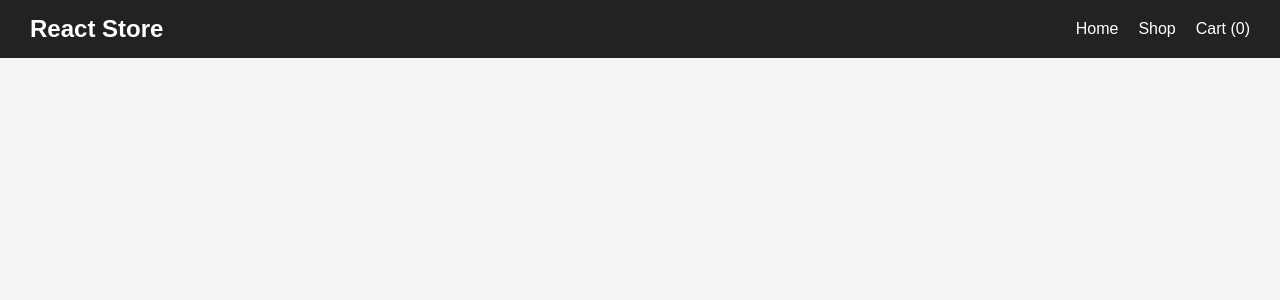
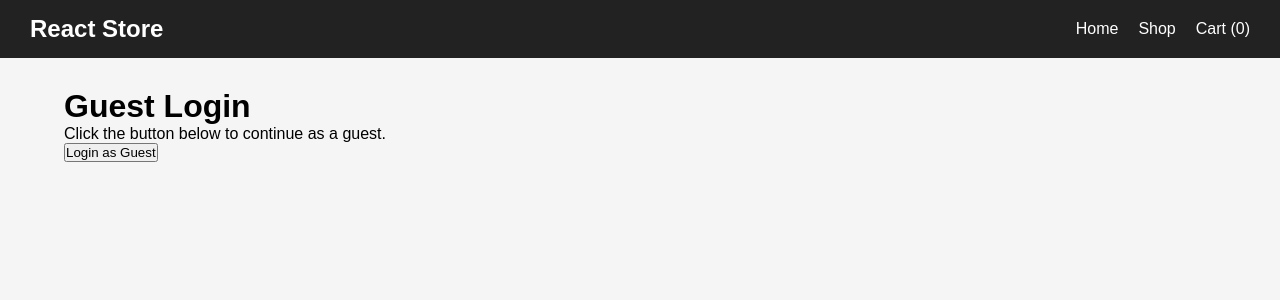
Before and after one commit to abhi19-code/ecommerce-spa, a React (Vite) app: page /login in a window 1280 px wide. Shown: the top 300 px of the page. Built offline with nearby package versions, Linux system fonts and the light colour scheme.

Commit message:
Complete authentication and protected checkout

```diff
--- a/src/App.jsx
+++ b/src/App.jsx
@@ -6,6 +6,8 @@ import Home from "./pages/Home";
 import Shop from "./pages/Shop";
 import ProductDetails from "./pages/ProductDetails";
 import Checkout from "./pages/Checkout";
+import Login from "./pages/Login";
+import ProtectedRoute from "./components/ProtectedRoute";
 
 import "./App.css";
 
@@ -19,15 +21,18 @@ function App() {
 
         <Route path="/shop" element={<Shop />} />
 
-        <Route
-          path="/product/:id"
-          element={<ProductDetails />}
-        />
+        <Route path="/product/:id" element={<ProductDetails />} />
 
         <Route
           path="/checkout"
-          element={<Checkout />}
+          element={
+            <ProtectedRoute>
+              <Checkout />
+            </ProtectedRoute>
+          }
         />
+
+        <Route path="/login" element={<Login />} />
       </Routes>
     </>
   );
--- a/src/components/ProtectedRoute.jsx
+++ b/src/components/ProtectedRoute.jsx
@@ -3,11 +3,10 @@ import { Navigate } from "react-router-dom";
 import { CartContext } from "../context/CartContext";
 
 function ProtectedRoute({ children }) {
-
   const { isLoggedIn } = useContext(CartContext);
 
   if (!isLoggedIn) {
-    return <Navigate to="/login" />;
+    return <Navigate to="/login" replace />;
   }
 
   return children;
--- a/src/context/CartContext.jsx
+++ b/src/context/CartContext.jsx
@@ -5,13 +5,10 @@ export const CartContext = createContext();
 export function CartProvider({ children }) {
   const [cart, setCart] = useState(() => {
     const savedCart = localStorage.getItem("cart");
+    return savedCart ? JSON.parse(savedCart) : [];
+  });
 
-    if (savedCart) {
-      return JSON.parse(savedCart);
-    }
-
-    return [];
-  });
+  const [isLoggedIn, setIsLoggedIn] = useState(false);
 
   function addToCart(product) {
     setCart((prevCart) => [...prevCart, product]);
@@ -26,6 +23,8 @@ export function CartProvider({ children }) {
       value={{
         cart,
         addToCart,
+        isLoggedIn,
+        setIsLoggedIn,
       }}
     >
       {children}
--- a/src/pages/Login.jsx
+++ b/src/pages/Login.jsx
@@ -1,27 +1,28 @@
 import { useContext } from "react";
+import { useNavigate } from "react-router-dom";
 import { CartContext } from "../context/CartContext";
-import { useNavigate } from "react-router-dom";
 
 function Login() {
-
   const { setIsLoggedIn } = useContext(CartContext);
 
   const navigate = useNavigate();
 
-  const login = () => {
+  function handleLogin() {
     setIsLoggedIn(true);
     navigate("/checkout");
-  };
+  }
 
   return (
     <div className="container">
+      <h1>Guest Login</h1>
 
-      <h1>Login</h1>
+      <p>
+        Click the button below to continue as a guest.
+      </p>
 
-      <button onClick={login}>
+      <button onClick={handleLogin}>
         Login as Guest
       </button>
-
     </div>
   );
 }
```
